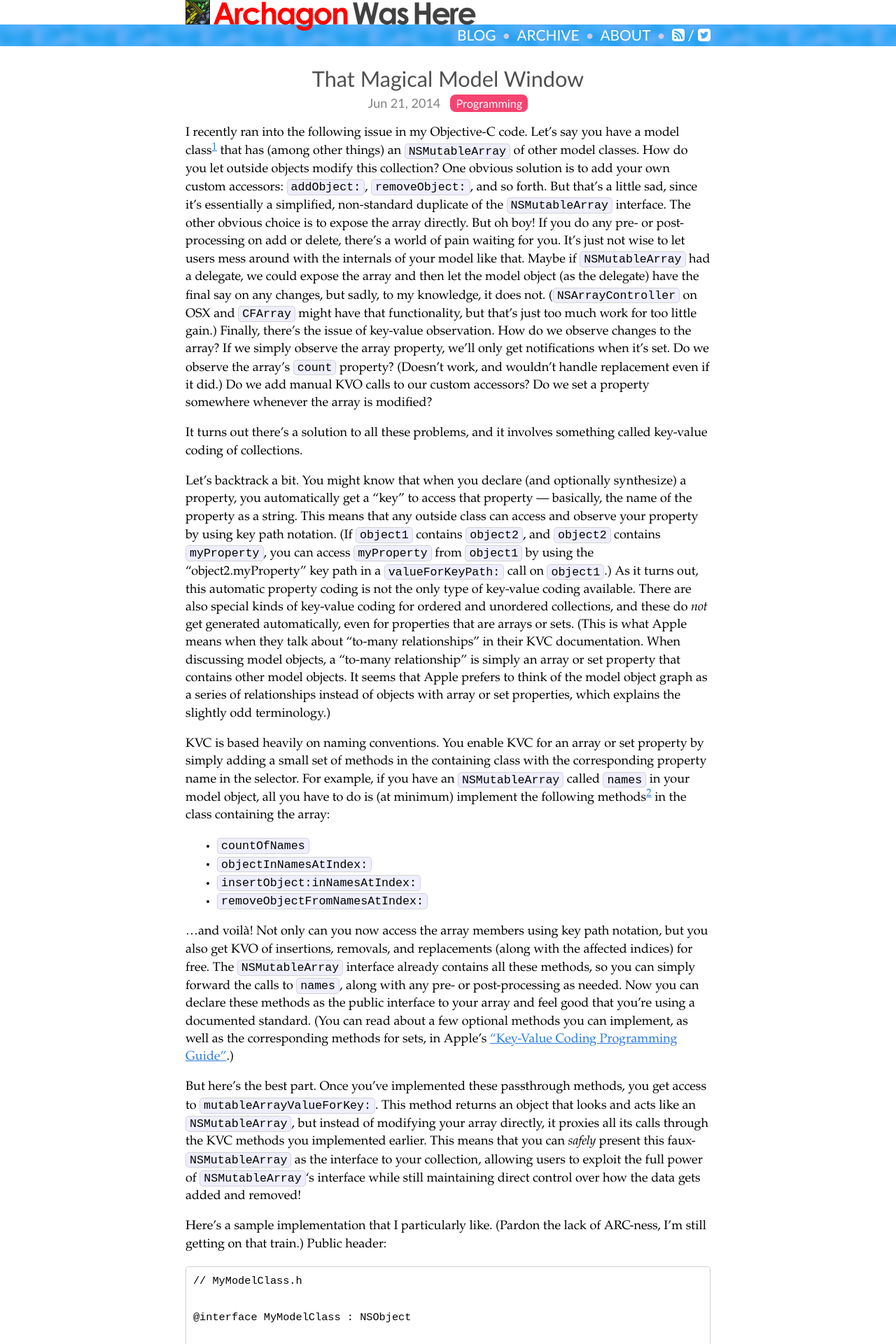
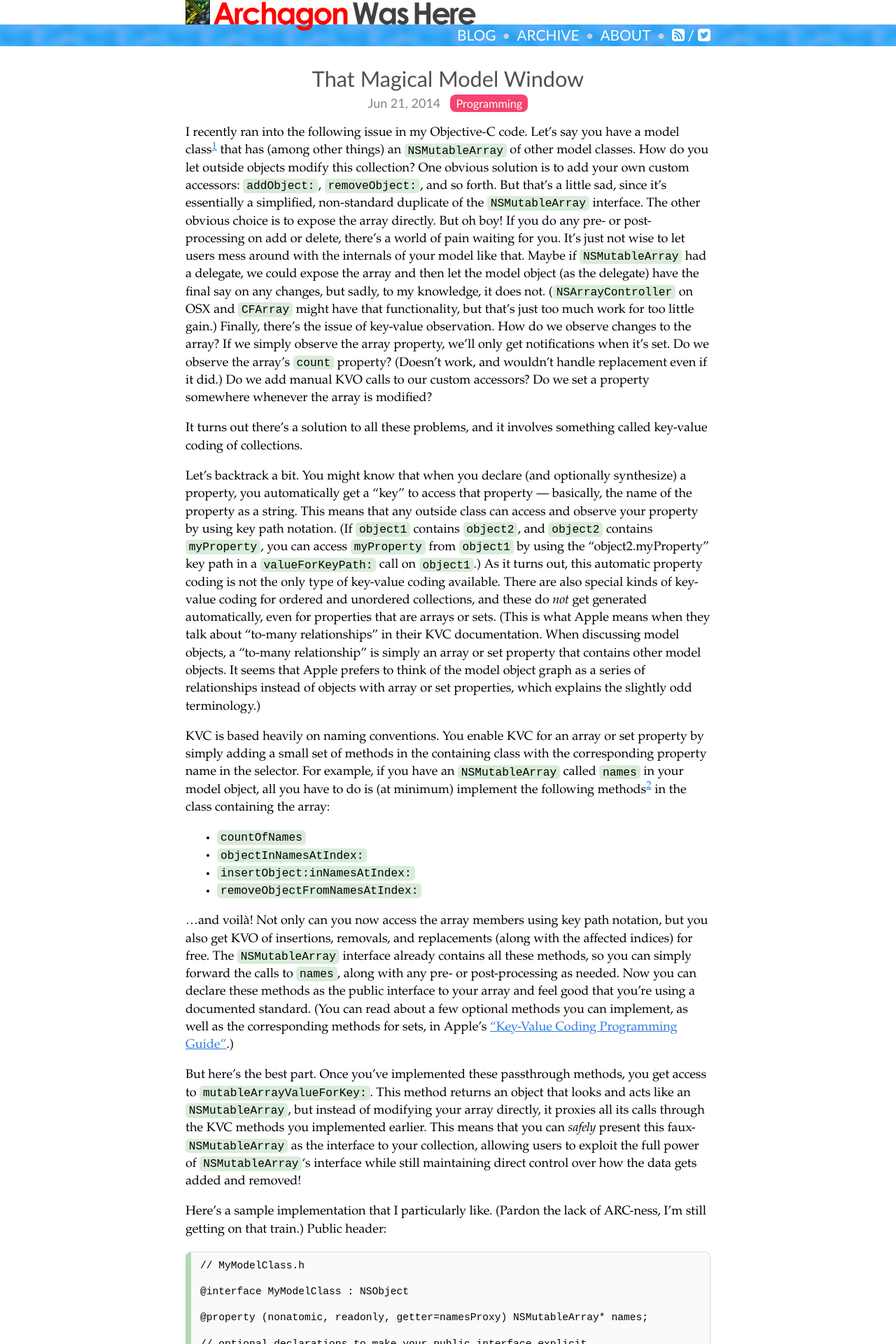
Before and after one commit to archagon/archagon.net, a Jekyll site: the page built from _posts/2014-06-21-that-magical-model-window.md, in a window 1280 px wide. Shown: the top 1920 px of the page at 70% size. Built offline with Jekyll 4.4.1, drawn with Linux system fonts in a browser that asks for light colours.

Commit message:
Code block fixes.

```diff
--- a/_sass/_base.scss
+++ b/_sass/_base.scss
@@ -156,25 +156,33 @@ blockquote {
 }
 
 pre, code {
-    font-size: 0.92em;
-    border: 1px solid lightgray;
-    border-radius: 0.3em;
-    background-color: #eef;
-    // background-color: pink;
+    font-size: 0.9em;
+    line-height: 1.15;
 }
 code {
     padding: 0.05em 0.3em; //0.05 to capture underlines
+    border-radius: 0.3em;
+    background-color: mix(green, white, 15%);
 }
 pre {
-    padding: 0.4em 0.6em;
+    display: block;
     overflow-x: auto;
-    display: block;
-    // TODO: .highlight background color -- should be white or not?
+
+    padding: 0.6em 0.8em;
+    border-radius: 0.5em;
+    background-color: #fafafa !important;
+    border: mix(green, white, 20%) 1px solid;
+    border-left: mix(green, white, 30%) 0.8rem solid;
 
     > code {
-        background-color: inherit;
+        background-color: transparent;
         border: 0;
         padding: 0;
+
+        // AB: this is to remove bold from the syntax highlighting
+        * {
+            //font-weight: 10 !important;
+        }
     }
 }
 
```
